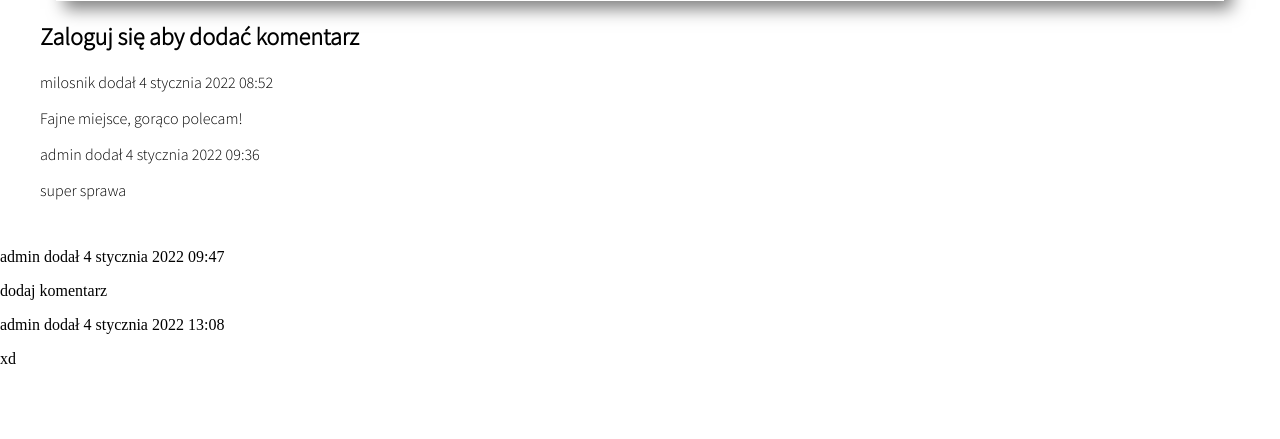
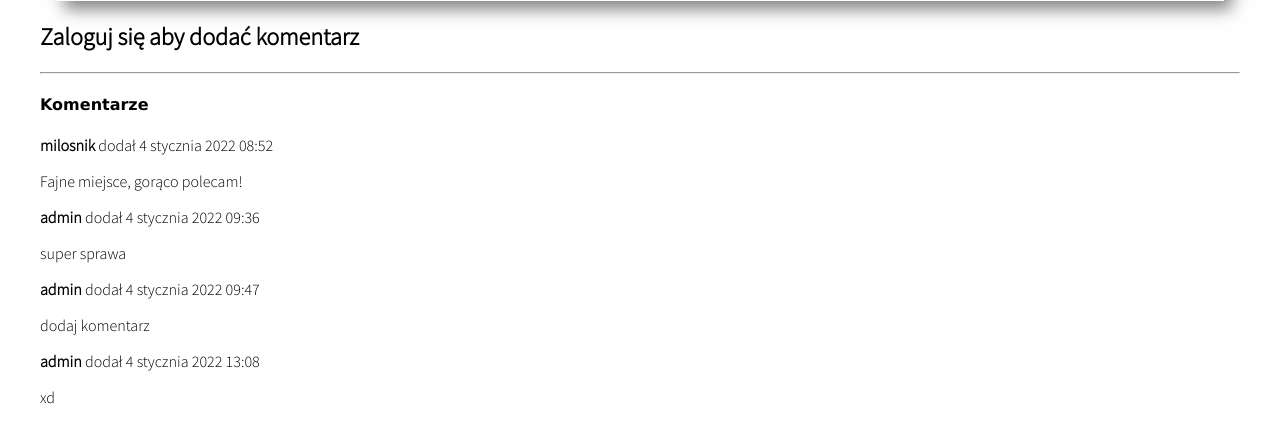
Before and after one commit to mateuszlesko/djangoPlayground, a Django app: page /posts/details/1 in a window 1280 px wide. Shown: the part 1061-1500 px from the top of the page. Before the commit the page ends 1425 px from the top, so only its background shows below. Run offline with Django 4.2, Linux system fonts and the light colour scheme; data comes from the database, SQL or seed files in the repository; both versions use the stored data as it was after the commit.

Commit message:
hot fixes

```diff
--- a/myblog/posts/templates/posts/details.html
+++ b/myblog/posts/templates/posts/details.html
@@ -29,12 +29,15 @@
     {% else %}
         <h2>Zaloguj się aby dodać komentarz</h2>
     {% endif %}
-    <div>
+    <hr/>
+    <h4>Komentarze</h4>
     {% for comment in comments%}
-    <p>{{comment.author}} dodał {{comment.created_date}}</p>
-    <p>{{comment.text}}</p>
+     <div>
+        <p><strong>{{comment.author}}</strong> dodał {{comment.created_date}}</p>
+        <p>{{comment.text}}</p>
     </div>
     {% empty %}
     <h2>Nie ma komentarzy</h2>
     {% endfor %}
+
 {% endblock %}
```
Also changed, not shown: myblog/db.sqlite3, myblog/posts/templates/posts/addcomments.html (indentation only).
